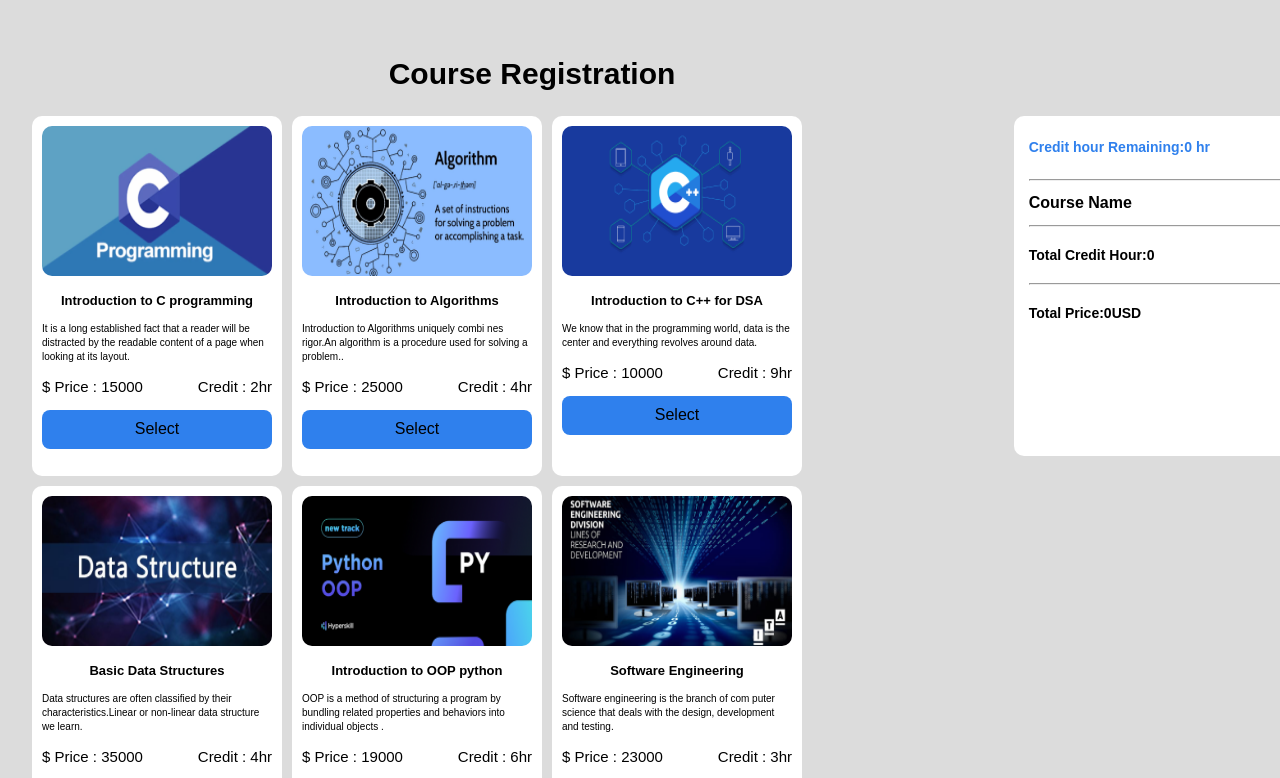
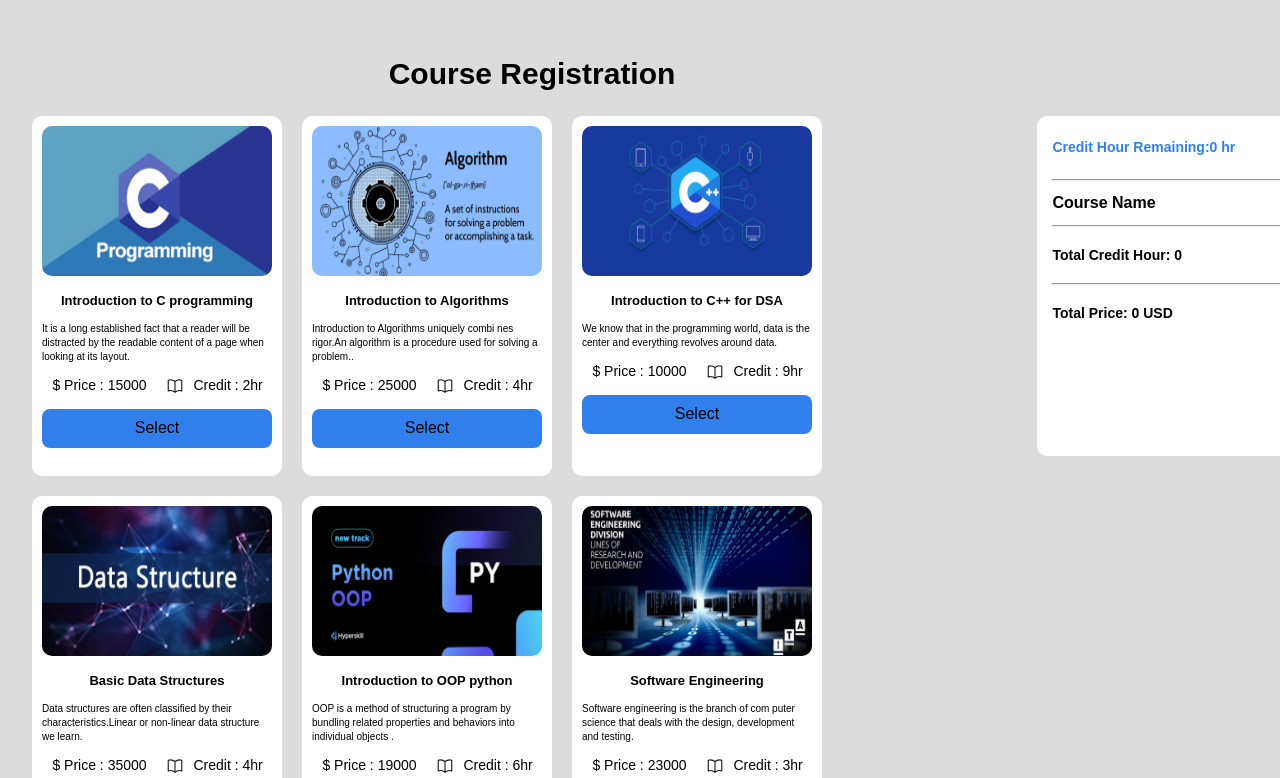
Before and after one commit to sanjidatanha09/course-registration, a React (Vite) app in the folder course-registration/: page / in a window 1280 px wide. Shown: the top 778 px of the page. Built offline with nearby package versions, Linux system fonts and the light colour scheme.

Commit message:
update and fix total price

```diff
--- a/course-registration/src/component/Cart/Cart.jsx
+++ b/course-registration/src/component/Cart/Cart.jsx
@@ -6,18 +6,18 @@ const Cart = ({selectedActors , remaining , totalCost , totalPrice}) => {
 
     return (
         <div>
-            <h5 className='remaining-hour'>Credit hour Remaining:{remaining} hr</h5>
+            <h5 className='remaining-hour'>Credit Hour Remaining:{remaining} hr</h5>
             <hr />
             <h2 className='cart-course-name'>Course Name</h2>
 
 
-            {selectedActors.map((actor) =>(
-                    <li className='cart-list-item' key={actor.id}>{actor.course}</li>
+            {selectedActors.map((actor,index) =>(
+                    <p className='cart-list-item' key={actor.id}>{index+1}  {actor.course}</p>
             ))}
             <hr />
-            <h3 className='cart-total'>Total Credit Hour:{totalCost}</h3>
+            <h3 className='cart-total'>Total Credit Hour: {totalCost}</h3>
             <hr />
-            <h3 className='cart-total'>Total Price:{totalPrice}USD</h3>
+            <h3 className='cart-total'>Total Price: {totalPrice} USD</h3>
 
         </div>
     );
--- a/course-registration/src/component/Home/Home.css
+++ b/course-registration/src/component/Home/Home.css
@@ -19,6 +19,7 @@ body {
     background: white;
     border-radius: 10px;
     padding: 10px;
+
 
 }
 
@@ -42,11 +43,30 @@ body {
 
 }
 
+
 .info {
     display: flex;
     justify-content: space-between;
-    font-size:15px ;
 
+
+
+
+}
+.price{
+    width: 50%;
+    font-size: 14px;
+
+}
+
+.bookmark-img{
+    height: 18px;
+}
+.bookmark-credit{
+    display: flex;
+    justify-content: space-evenly;
+
+    width: 50%;
+    font-size: 14px;
 
 }
 
@@ -63,11 +83,12 @@ body {
 }
 
 .card-container {
-    width: 800px;
+    width: 900px;
     display: flex;
     flex-wrap: wrap;
-    gap: 10px;
+    gap: 20px;
     margin-right: 200px;
+
 
 
 
@@ -98,4 +119,7 @@ body {
 }
 .cart-list-item{
     font-size: 12px;
+    line-height: 3px;
+    font-weight: bold;
+
 }
--- a/course-registration/src/component/Home/Home.jsx
+++ b/course-registration/src/component/Home/Home.jsx
@@ -3,6 +3,7 @@ import React, { useEffect } from 'react';
 import Cart from '../Cart/Cart';
 import "./Home.css";
 import { useState } from 'react';
+import Bookmark from "../../../public/Asset/Frame (1).svg";
 
 const Home = () => {
 
@@ -70,10 +71,11 @@ const Home = () => {
                             <p className='details'>
                                 <small >{actor.Details}</small>
                             </p>
+
                             <div className='info'>
 
-                                <p ><span className='doller'>$</span> Price : {actor.Price}</p>
-                                <p>Credit : {actor.Credit}hr</p>
+                                <p className='price'><span className='doller'>$</span> Price : {actor.Price}</p>
+                                <p className='bookmark-credit'> <img className='bookmark-img' src={Bookmark} alt="" /> Credit : {actor.Credit}hr</p>
                             </div>
                             <div>
                                 <button onClick={() => handleSelectActor(actor)} className="card-btn">Select</button>
```
Also changed, not shown: course-registration/public/Asset/Frame (1).svg (added).
